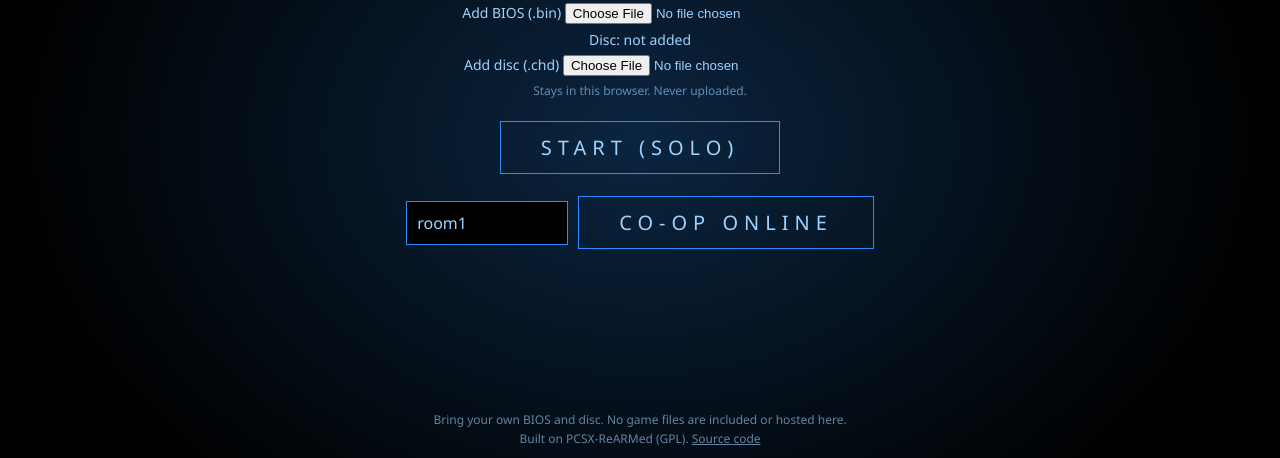
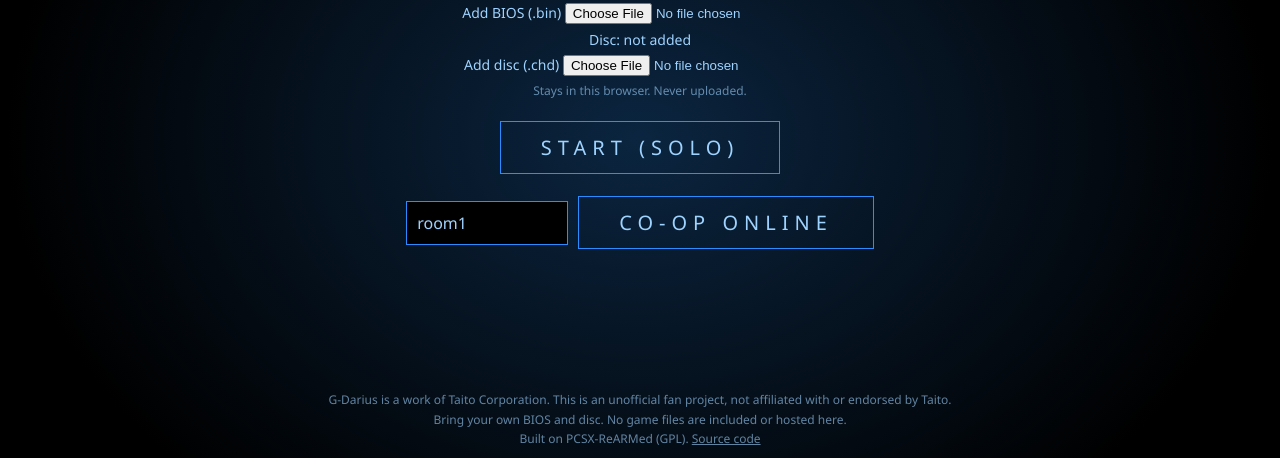
Before and after one commit to Duuustyyy/gdarius-online, a plain HTML site: page web/index.html in a window 1280 px wide. Shown: the part 342-800 px from the top of the page. Drawn offline with Linux system fonts and the light colour scheme; a script that the page names is missing.

Commit message:
Add credits

```diff
--- a/web/index.html
+++ b/web/index.html
@@ -110,7 +110,7 @@
         </div>
         <div id="status"></div>
         <div id="footer">
-            Bring your own BIOS and disc. No game files are included or hosted here.<br>
+            G-Darius is a work of Taito Corporation. This is an unofficial fan project, not affiliated with or endorsed by Taito.<br>Bring your own BIOS and disc. No game files are included or hosted here.<br>
             Built on PCSX-ReARMed (GPL).
             <a href="https://github.com/Duuustyyy/silverhawk-online" target="_blank" rel="noopener">Source code</a>
         </div>
```
Also changed, not shown: README.md.
